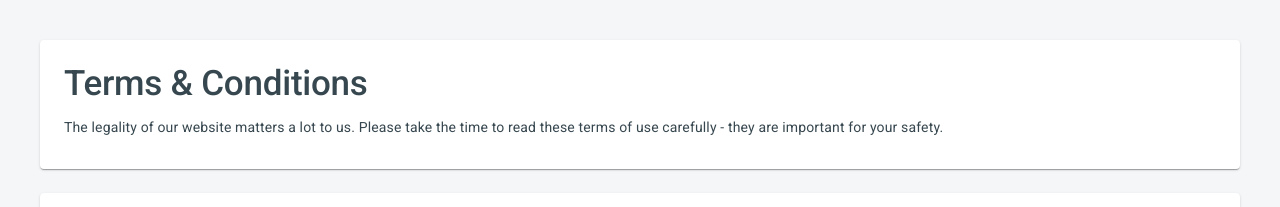
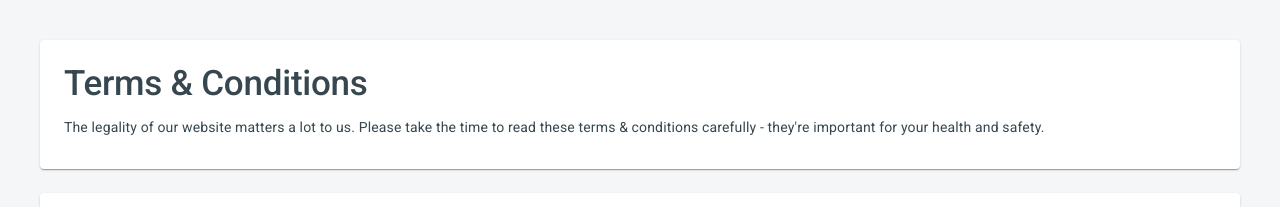
Before and after one commit to W8-Recipedia/Recipedia, a React (Create React App) app in the folder client/: page /legal in a window 1280 px wide. Shown: the top 207 px of the page. Built offline with nearby package versions, Linux system fonts and the light colour scheme.

Commit message:
Minor changes to legal and faq page

```diff
--- a/client/src/views/faq/FAQView/index.js
+++ b/client/src/views/faq/FAQView/index.js
@@ -40,7 +40,7 @@ const FAQView = () => {
                     color="textSecondary"
                     component="p"
                   >
-                    If you have any questions, you'll find that they're answered
+                    If you have any questions, you'll find that they're likely answered
                     right here.
                   </Typography>
                 </Box>
--- a/client/src/views/legal/LegalView/index.js
+++ b/client/src/views/legal/LegalView/index.js
@@ -40,8 +40,8 @@ const LegalView = () => {
                     component="p"
                   >
                     The legality of our website matters a lot to us. Please take
-                    the time to read these terms of use carefully - they are
-                    important for your safety.
+                    the time to read these terms &amp; conditions carefully -
+                    they're important for your health and safety.
                   </Typography>
                 </Box>
               </CardContent>
```
